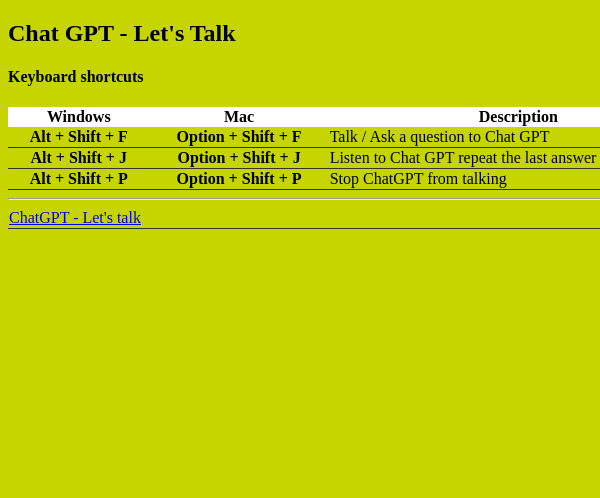
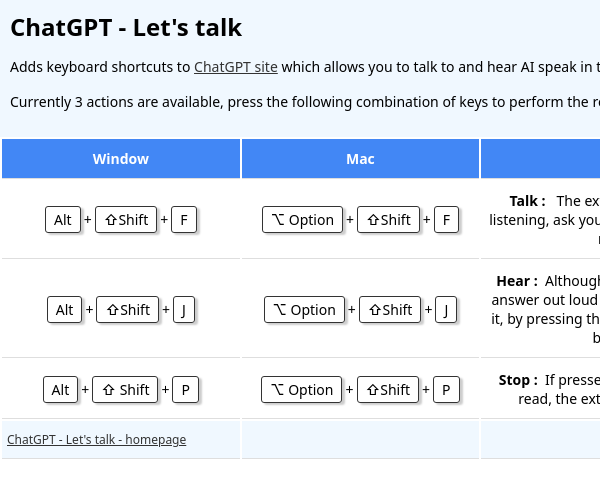
Before and after one commit to obfuscatedgeek/chatgpt-lets-talk, a browser extension: page popup.html in a window 400 px wide. Shown: the top 498 px of the page, 600 px wide, since content can reach past the window. Drawn offline with Linux system fonts and the light colour scheme.

Commit message:
scripts to zip, improve popup UI

```diff
--- a/package.json
+++ b/package.json
@@ -7,5 +7,8 @@
   "license": "ISC",
   "devDependencies": {
     "@types/chrome": "^0.0.217"
+  },
+  "scripts": {
+    "pack": "rm -f build.zip && zip -r build.zip . -x '*.git*' -x '.DS_Store' -x */node_modules/*"
   }
 }
--- a/popup.html
+++ b/popup.html
@@ -8,67 +8,129 @@
     <title>ChatGPT - Lets talk</title>
 </head>
 <title>Grid Example</title>
-<style>
-    body {
-        background-color: #c6d500;
-        min-width: 700px;
-        font-size: 16px;
+<style type="text/css">
+    body,
+    div {
+        margin: 0;
+        width: 800px;
+        padding: 0;
+        border: 0;
+        font-size: 100%;
+        font: inherit;
+        vertical-align: baseline;
+        font-family: Blanco, system-ui, -apple-system, BlinkMacSystemFont, Segoe UI, Roboto, Helvetica, Arial, sans-serif, Apple Color Emoji, Segoe UI Emoji, Segoe UI Symbol;
+    }
+
+    .header {
+        background-color: aliceblue;
+        padding: 10px;
+    }
+
+    .description {
+        font-size: 14px;
+        padding: 0 0 2px 0;
+        /* padding-bottom: 1px; */
+    }
+
+    h3 {
+        font-size: 24px;
+        padding: 0;
+        margin: 0;
+    }
+
+    .key {
+        padding: 3px 8px;
+        font-weight: 500;
+        margin: 3px;
+        border-radius: 3px;
+        box-shadow: 3px 2px 2px #CDCDCD;
+        border: 1px solid #333;
     }
 
     table {
-        border-collapse:collapse;
-        /* background-color: #EFEFEF; */
+        border-collapse: separate;
+        /* border-spacing: 10px; */
+        margin: 0;
+        font-size: 14px;
+        padding: 0;
     }
 
     th {
-        background-color: #FFF;;
+        background-color: #4287f5;
+        color: white;
     }
 
-
+    th,
     td {
         text-align: center;
-        vertical-align: middle;
-        border-bottom: 1px solid #333;
+        padding: 10px 5px;
+        border-bottom: 1px solid #DEDEDE;
+        ;
     }
 
+    a {
+        color: #333;
+    }
 
+    a:hover {
+        color: blue;
+    }
+
+    .footer {
+        background-color: aliceblue;
+        border-bottom: 1px solid #333;
+        font-size: 12px;
+    }
 </style>
 </head>
 
 <body>
-    <h2>Chat GPT - Let's Talk</h2>
-    <h4>Keyboard shortcuts</h4>
-    <table width="100%" border="0">
+    <div class="header">
+        <h3>ChatGPT - Let's talk</h3>
+        <p class="description">Adds keyboard shortcuts to <a href="https://chat.openai.com/chat" target="_blank">ChatGPT
+                site</a> which allows you to talk to and hear AI speak in the site. </p><p class="description">Currently 3 actions are available, press
+            the following combination of keys to perform the respective action.</p>
+    </div>
+
+    <table width="100%">
+        <thead>
             <tr>
-            <th>Windows</td>
-            <th>Mac</td>
-            <th>Description</td>
+                <th width="30%">Window</th>
+                <th width="30%">Mac</th>
+                <th width="40%">Action</th>
+            </tr>
+        </thead>
+        <tbody>
+            <tr>
+                <td><span class="key">Alt</span>+<span class="key">&#8679;Shift</span>+<span class="key">F</span></td>
+                <td><span class="key">&#8997; Option</span>+<span class="key">&#8679;Shift</span>+<span class="key">F</span>
+                </td>
+                <td><b>Talk : &nbsp;</b> The extension is ready & actively
+                    listening, ask your question using
+                    your voice / microphone.</td>
             </tr>
             <tr>
-            <td><b>Alt + Shift + F</b></td>
-            <td><b>Option + Shift + F</b></td>
-            <td style="text-align:left">Talk / Ask a question to Chat GPT</td>
+                <td><span class="key">Alt</span>+<span class="key">&#8679;Shift</span>+<span class="key">J</span></td>
+                <td><span class="key">&#8997; Option</span>+<span class="key">&#8679;Shift</span>+<span class="key">J</span>
+                </td>
+                <td><b>Hear : &nbsp;</b>Although the extension will read the answer out loud once it's finished
+                    generating it, by pressing these keys, the last answer will be read again.</td>
             </tr>
             <tr>
-            <td><b>Alt + Shift + J</b></td>
-            <td><b>Option + Shift + J</b></td>
-            <td style="text-align:left">Listen to Chat GPT repeat the last answer</td>
+                <td><span class="key">Alt</span>+<span class="key">&#8679; Shift</span>+<span class="key">P</span></td>
+                <td><span class="key">&#8997; Option</span>+<span class="key">&#8679;Shift</span>+<span class="key">P</span>
+                </td>
+                <td><b>Stop : &nbsp;</b>If pressed while the answer is being read, the extension will stop reading.</td>
             </tr>
-        <tr>
-            <td><b>Alt + Shift + P</b></td>
-            <td><b>Option + Shift + P</b></td>
-            <td style="text-align:left">Stop ChatGPT from talking</td>
+            <tr class="footer">
+                <td style="text-align: start;"><a target="_blank"
+                        href="https://github.com/obfuscatedgeek/chatgpt-lets-talk#cannot-hear-the-answer">ChatGPT -
+                        Let's talk - homepage</a></td>
+                <td></td>
+                <td style="text-align: end;"><a target="_blank" href="https://zaje.me/">Ejaz Bawasa</a></td>
             </tr>
+        </tbody>
     </table>
-
-    <hr />
-    <table width="100%" border="0">
-        <tr>
-            <td style="text-align:left"><a href="https://github.com/obfuscatedgeek/chatgpt-lets-talk">ChatGPT - Let's talk</a></td>
-            <td style="text-align:right"><a href="https://zaje.me/">Ejaz Bawasa</a></td>
-        </tr>
-    </table>
-
 </body>
 
 </html>
```
Also changed, not shown: images/popup-screenshot.png (added), manifest.json, 1 other file. Lines whose indentation alone changed are shown as unchanged.
